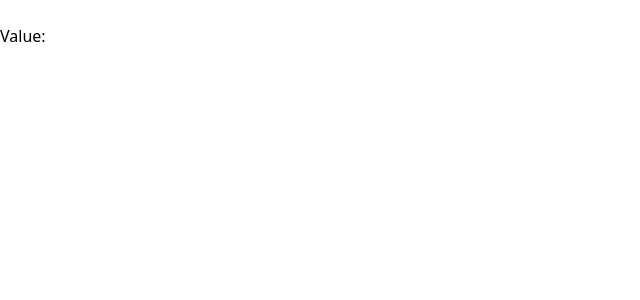
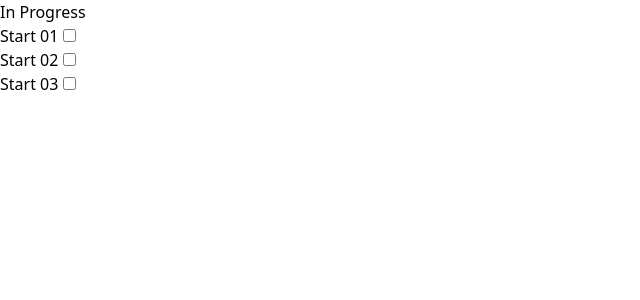
Before and after one commit to PavelRovnyi/task-list, a Vue app: page / in a window 1280 px wide. Shown: the top 300 px of the page, without its empty margins (0-640 px from the left). Built offline with nearby package versions, Linux system fonts and the light colour scheme.

Commit message:
add Assignments

```diff
--- a/src/components/todo-list/Assignments.vue
+++ b/src/components/todo-list/Assignments.vue
@@ -1,11 +1,43 @@
 <template>
-  <input type="text" v-model="name" />
+ <section v-show="inProgressAssignments.length">
+    <h2 class="font-bold mb-2">In Progress</h2>
+    <ul>
+      <li v-for="assignment in inProgressAssignments" :key="assignment.id">
+        <label>
+          {{ assignment.name }}
+          <input type="checkbox" v-model="assignment.complete" />
+        </label>
+      </li>
+    </ul>
+  </section>
 
-  <p>Value: {{ name }}</p>
+  <section v-show="completedAssignments.length" class="mt-8">
+    <h2 class="font-bold mb-2">Completed</h2>
+    <ul>
+      <li v-for="assignment in completedAssignments" :key="assignment.id">
+        <label>
+          {{ assignment.name }}
+          <input type="checkbox" v-model="assignment.complete" />
+        </label>
+      </li>
+    </ul>
+  </section>
 </template>
 
 <script setup lang="ts">
-import { ref, computed } from 'vue'
+import { ref, computed, reactive } from 'vue'
 
-const name = ref()
+const completedAssignments = computed(() => {
+  return assignments.filter((assignment) => assignment.complete)
+})
+
+const inProgressAssignments = computed(() => {
+  return assignments.filter((assignment) => !assignment.complete)
+})
+
+const assignments = reactive([
+  { name: 'Start 01', complete: false, id: 1 },
+  { name: 'Start 02', complete: false, id: 2 },
+  { name: 'Start 03', complete: false, id: 3 }
+])
 </script>
```
